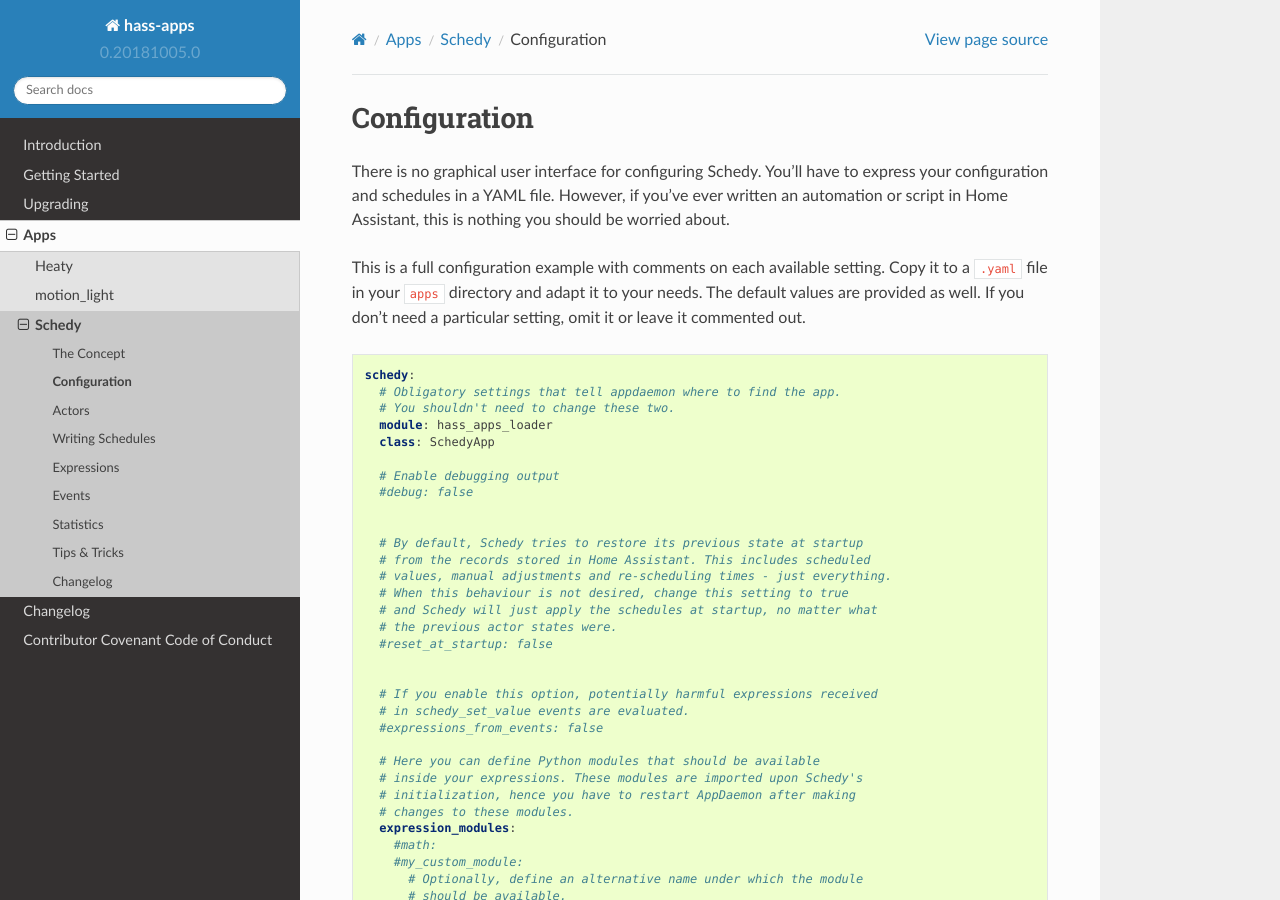
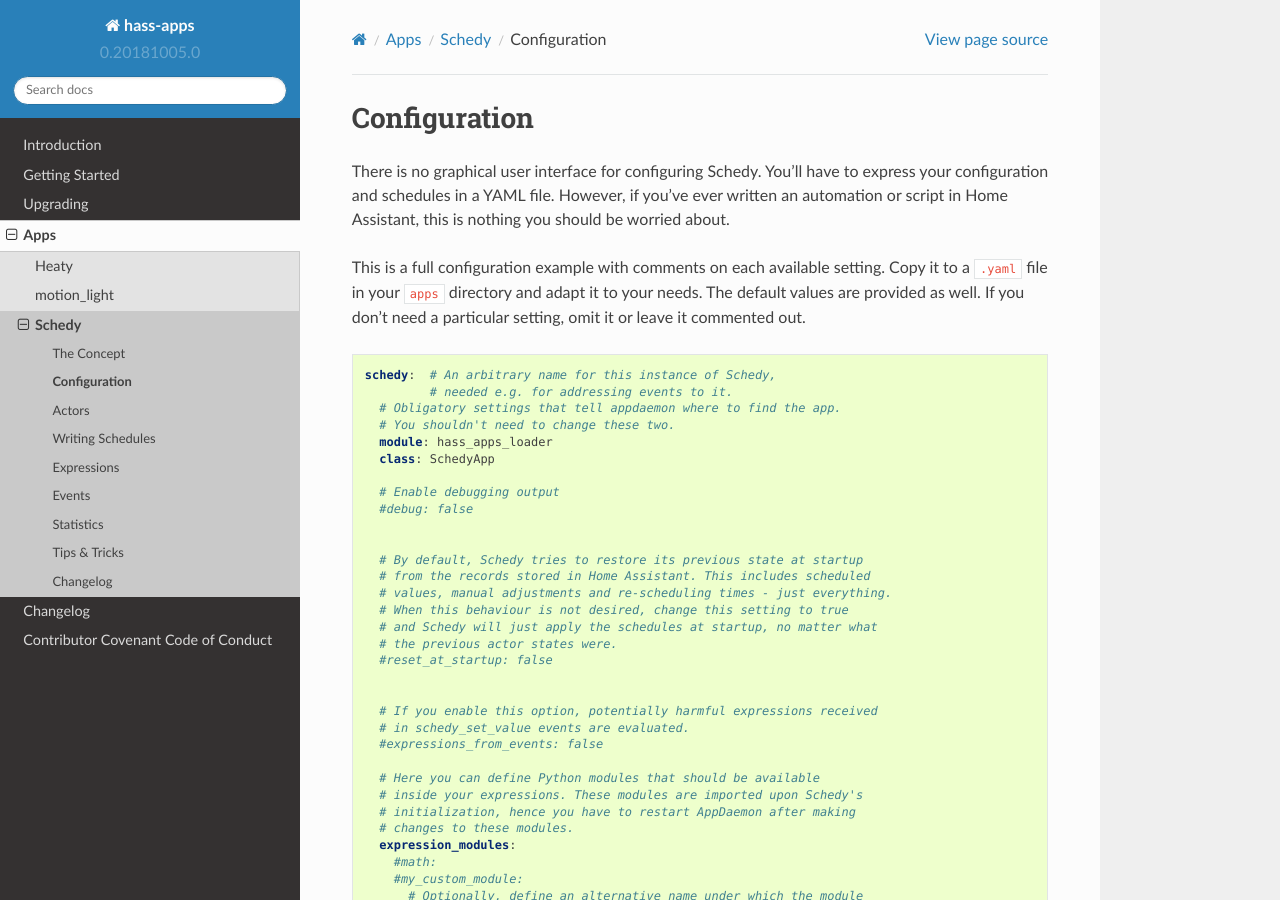
Before and after one commit to bob1de/hass-apps, a Sphinx documentation site: the page built from docs/apps/schedy/configuration.rst, in a window 1280 px wide and 900 px high. Built offline with Sphinx 7.4.7 and the Read the Docs theme 2.0.0, drawn with Linux system fonts in a browser that asks for light colours.

Commit message:
[schedy] Clarify what the app name means in sample-apps.yaml

```diff
--- a/docs/apps/schedy/sample-apps.yaml
+++ b/docs/apps/schedy/sample-apps.yaml
@@ -1,4 +1,5 @@
-schedy:
+schedy:  # An arbitrary name for this instance of Schedy,
+         # needed e.g. for addressing events to it.
   # Obligatory settings that tell appdaemon where to find the app.
   # You shouldn't need to change these two.
   module: hass_apps_loader
```
